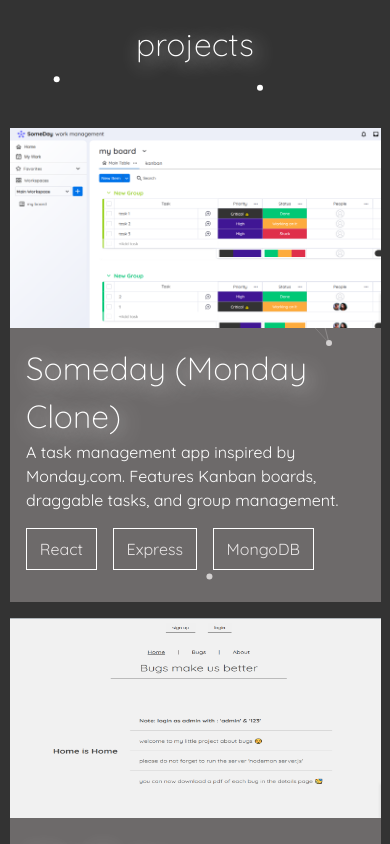
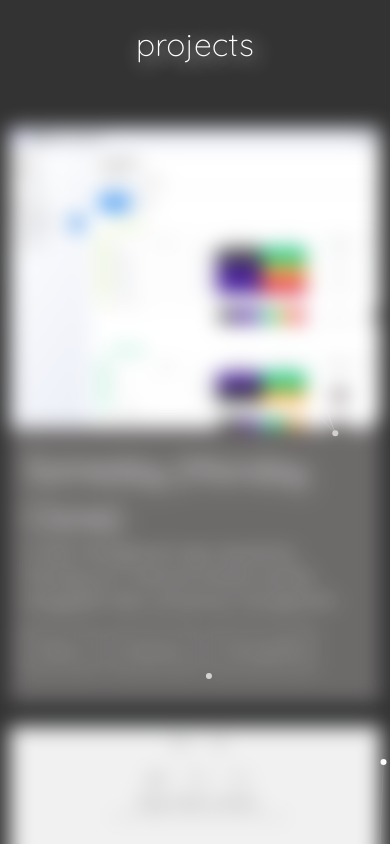
Before and after one commit to ReactRay/my-website, a React (Vite) app in the folder frontend/: page /#/ in a window 390 px wide. Shown: the part 820-1664 px from the top of the page. Built offline with nearby package versions, Linux system fonts and the light colour scheme; no server answers.

Commit message:
add style to everything almost

```diff
--- a/frontend/src/styles/_projects.scss
+++ b/frontend/src/styles/_projects.scss
@@ -42,7 +42,7 @@
 .project-card {
   position: relative;
   overflow: hidden;
-  min-height: 200px;
+  min-height: 300px;
   &:hover {
     .overlay-content {
       opacity: 1;
@@ -62,6 +62,12 @@
   height: 100%;
   z-index: -1;
   transition: all 1s ease-in-out;
+}
+
+.projects-container {
+  display: flex;
+  flex-direction: column;
+  gap: 3rem;
 }
 
 .overlay-content {
@@ -117,18 +123,22 @@
     flex-direction: column;
   }
 
+  .projects-container {
+    gap: 0.5rem;
+  }
+
   @keyframes apear {
     0% {
+      filter: blur(10px);
     }
     45%,
     55% {
-      transform: scale(1.05);
-      box-shadow: 1px 1px 20px #fff;
+      filter: blur(0px);
     }
     100% {
+      filter: blur(20px);
     }
   }
-
   .projects-section {
     h2 {
       font-size: 2rem;
```
Also changed, not shown: 1 other file (tests, documents, lock files or other folders).
